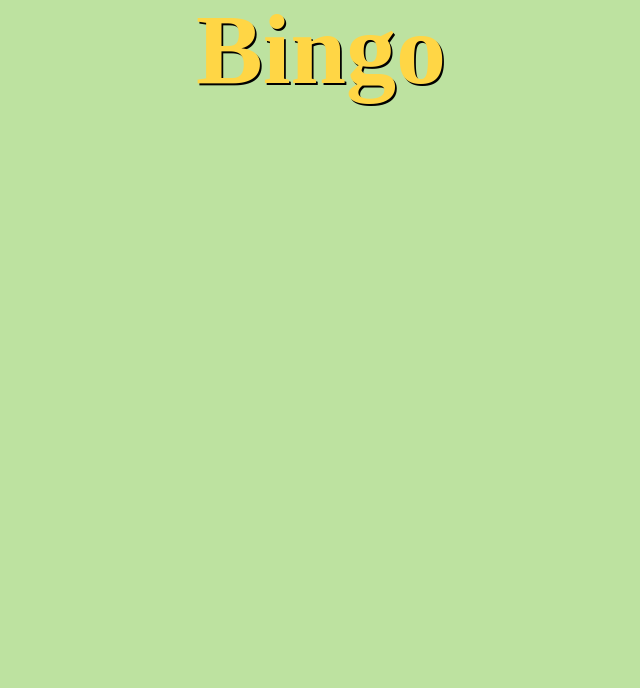
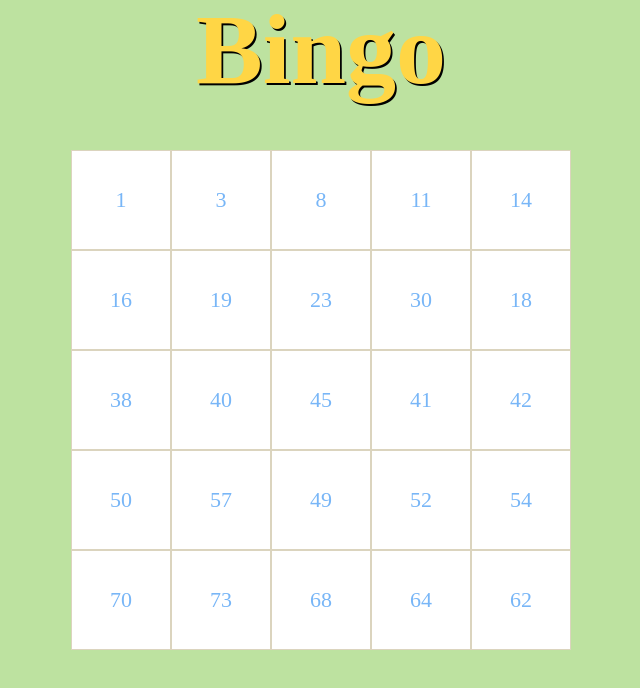
Before and after one commit to vitydria/bingo-front, a Next.js app: page /game in a window 1280 px wide. Shown: the top 688 px of the page, without its empty margins (319-959 px from the left). Built offline with nearby package versions, Linux system fonts and the light colour scheme.

Commit message:
feat: adding state to handle bingo values

```diff
--- a/src/components/Board/Board.tsx
+++ b/src/components/Board/Board.tsx
@@ -1,13 +1,19 @@
+import { FC } from "react";
+//hooks
+import { useBoard } from "@/hooks/useBoard";
+//components
+import { Cell } from "../Cell/Cell";
 //styles
-import { FC } from "react";
 import styles from "./Board.module.css";
 
-export const Board:FC = () => {
+export const Board: FC = () => {
+  const { board, setBoard } = useBoard();
+
   return (
     <div className={styles.board}>
-
-
-
+      {
+        board.map((row) => row.map((value) => <Cell value={value}/>))
+      }
     </div>
   )
 }
--- a/src/components/Cell/Cell.tsx
+++ b/src/components/Cell/Cell.tsx
@@ -2,8 +2,11 @@ import { FC } from 'react'
 //styles
 import styles from "./Cell.module.css"
 
-export const Cell:FC = () => {
-  return (
-   <div className={styles.cell}>2</div>
-  )
+interface Props {
+    value: number;
 }
+
+export const Cell:FC<Props> = ({ value }) => {
+    return <div className={styles.cell}>{value}</div>
+
+}
--- /dev/null
+++ b/src/hooks/useBoard.ts
@@ -0,0 +1,8 @@
+import { useState } from "react"
+//utils
+import { generateRandomCell } from "@/utils/board";
+
+export const useBoard = () => {
+    const [board, setBoard] = useState<[number[], number[], number[], number[], number[]]>([[1,3,8,11,14], [16,19,23,30,18], [38,40,45,41,42], [50,57,49,52,54], [70,73,68,64,62]]);
+    return {board, setBoard};
+}
--- /dev/null
+++ b/src/utils/board.ts
@@ -0,0 +1,3 @@
+export function generateRandomCell(min:number, max:number):number {
+  return Math.random() * (max - min) + min;
+}
```
